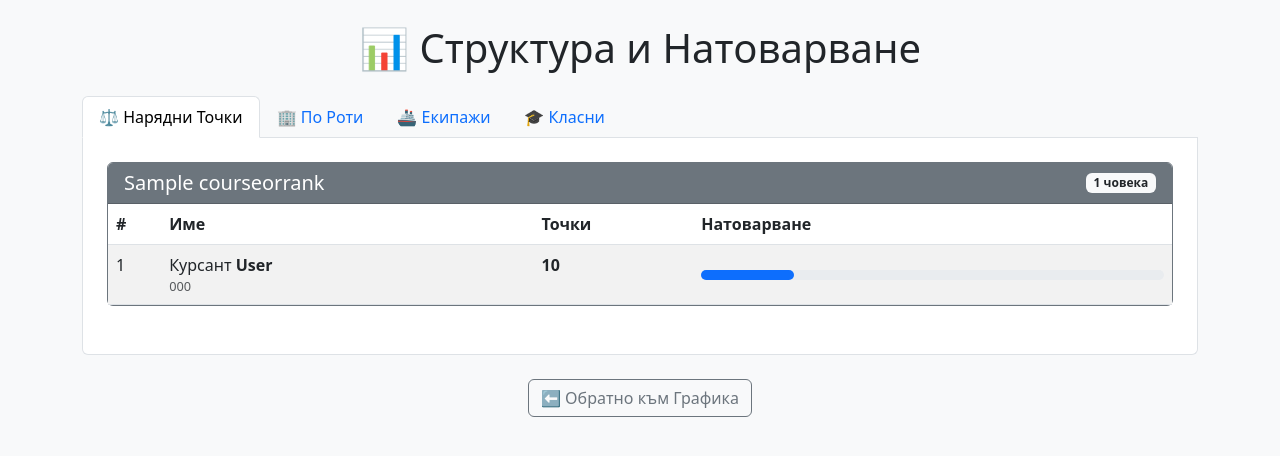
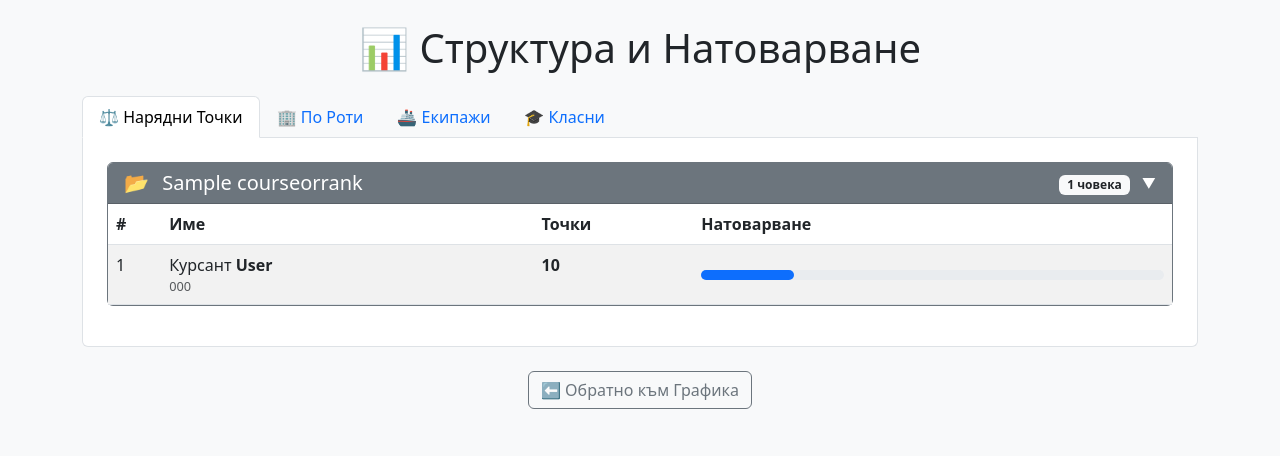
Before and after one commit to Ivoslav/dutos-v3, a Django app: page /roster/stats/ in a window 1280 px wide. Shown: the top 456 px of the page. Run offline with Django 5.2, Linux system fonts and the light colour scheme; tables that the repository leaves empty hold one stand-in row (values such as "Sample post").

Commit message:
Add accordion UI to statistics leaderboard groups
Replaces static group cards with a Bootstrap accordion for course groups in the statistics leaderboard. This improves navigation and readability by allowing users to expand or collapse each group.

```diff
--- a/roster/templates/roster/statistics.html
+++ b/roster/templates/roster/statistics.html
@@ -38,12 +38,28 @@
 
             {% regroup leaderboard by rank_group as course_groups %}
 
+            <div class="accordion" id="accordionCourses">
                 {% for group in course_groups %}
-                <div class="card mb-4 border-secondary">
-                    <div class="card-header bg-secondary text-white d-flex justify-content-between align-items-center">
-                        <h5 class="mb-0">{{ group.grouper }}</h5>
-                        <span class="badge bg-light text-dark">{{ group.list|length }} човека</span>
+                    <div class="card mb-3 border-secondary">
+
+                        <div class="card-header bg-secondary text-white d-flex justify-content-between align-items-center"
+                             style="cursor: pointer;"
+                             data-bs-toggle="collapse"
+                             data-bs-target="#collapseCourse{{ forloop.counter }}"
+                             aria-expanded="true"
+                             aria-controls="collapseCourse{{ forloop.counter }}">
+
+                            <h5 class="mb-0">
+                                <span class="me-2">📂</span> {{ group.grouper }}
+                            </h5>
+
+                            <div>
+                                <span class="badge bg-light text-dark me-2">{{ group.list|length }} човека</span>
+                                <small>▼</small>
                             </div>
+                        </div>
+
+                        <div id="collapseCourse{{ forloop.counter }}" class="collapse show" data-bs-parent="#accordionCourses">
                             <div class="card-body p-0">
                                 <table class="table table-striped table-hover mb-0">
                                     <thead>
@@ -75,7 +91,9 @@
                                 </table>
                             </div>
                         </div>
+                    </div>
                 {% endfor %}
+            </div>
 
         </div>
 
```
Lines whose indentation alone changed are shown as unchanged.
